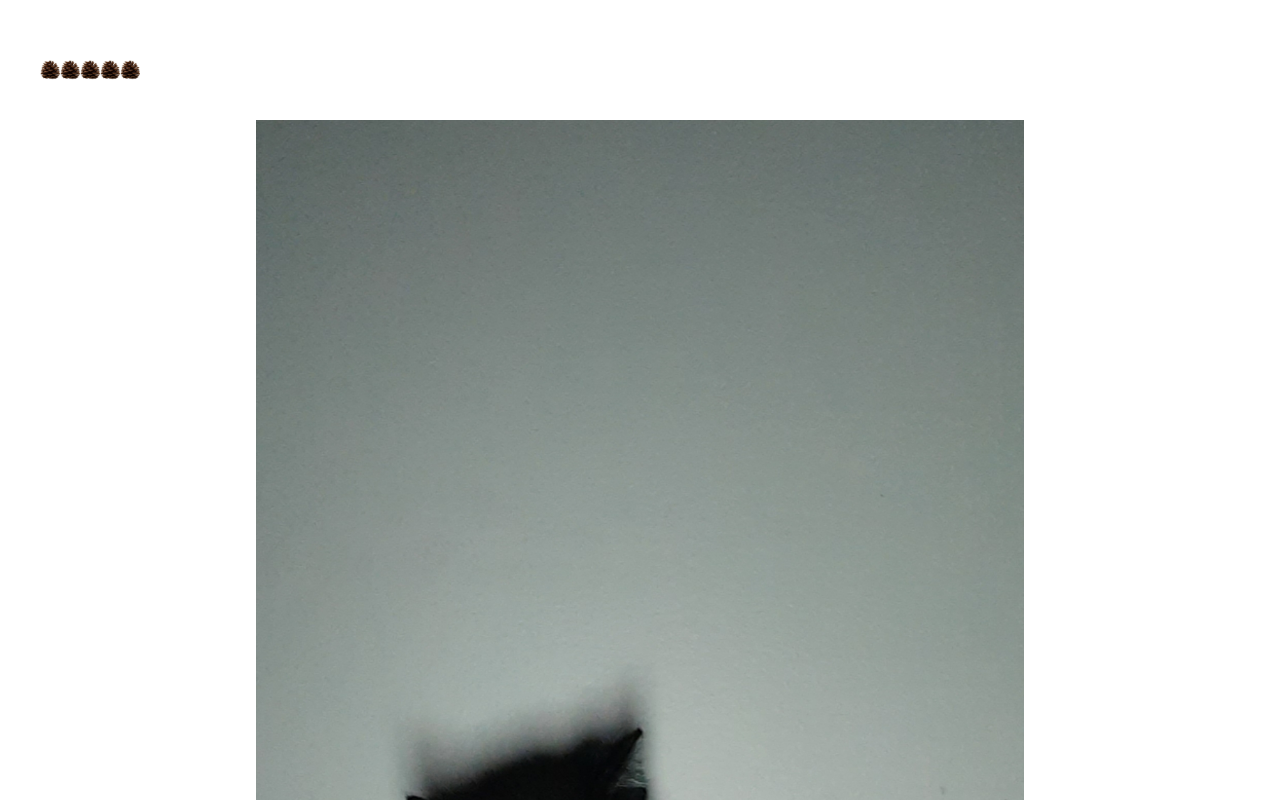
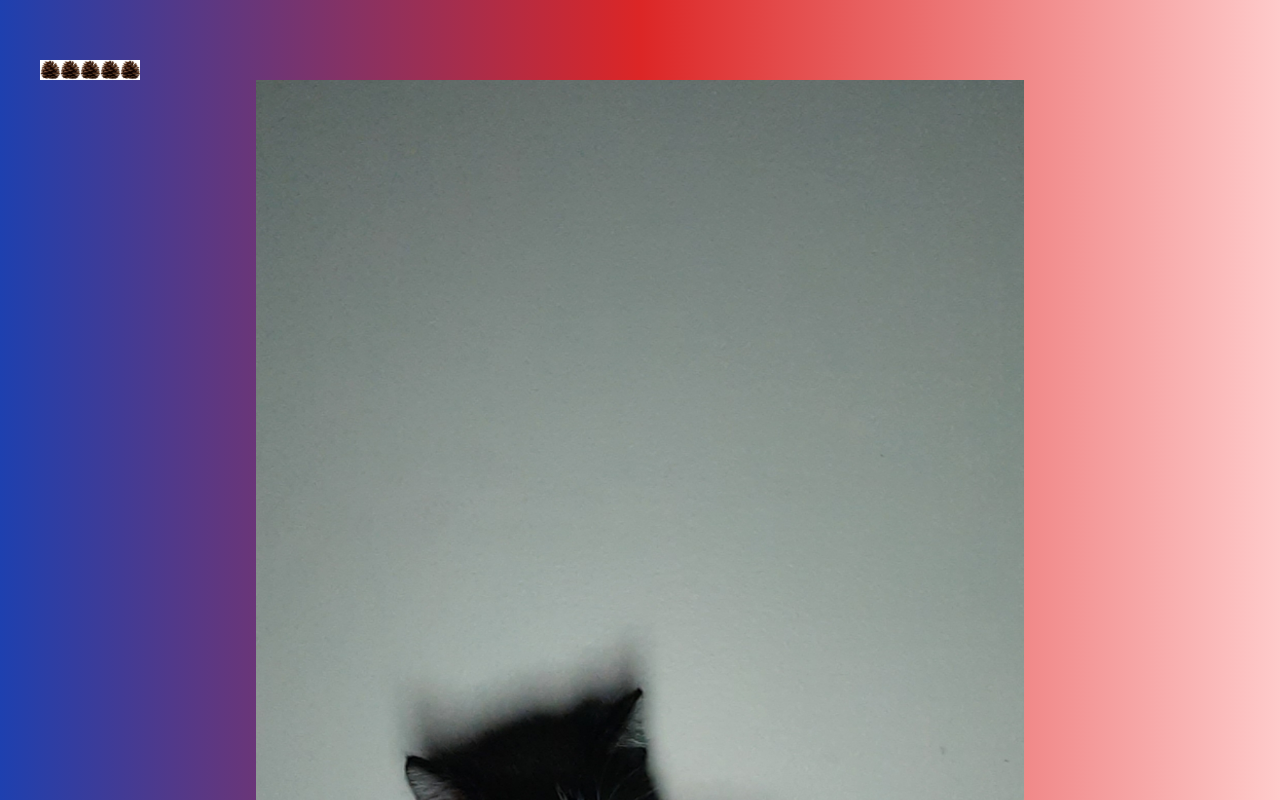
Before and after one commit to EvanCampbellWeiner/PineconeParty, a Nuxt app: page / in a window 1280 px wide. Shown: the top 800 px of the page. Built offline with nearby package versions, Linux system fonts and the light colour scheme.

Commit message:
Fixed gradients

```diff
--- a/pages/index.vue
+++ b/pages/index.vue
@@ -1,8 +1,8 @@
 <template>
    <div>
-      <div id="main" class="bg-gradient-to-r from-orange-200 via-orange-600 to-blue-800 p-10 w-full h-full">
+      <div id="main" class="block bg-gradient-to-l from-red-200 via-red-600 to-blue-800 p-10 w-50 h-50">
          <NavBar/>
-         <div id="collage" class="flex flex-col justify-center items-center m-10">
+         <div id="collage" class="flex flex-col justify-center items-center">
          <DynamicImage />
          </div>
       </div>
```
